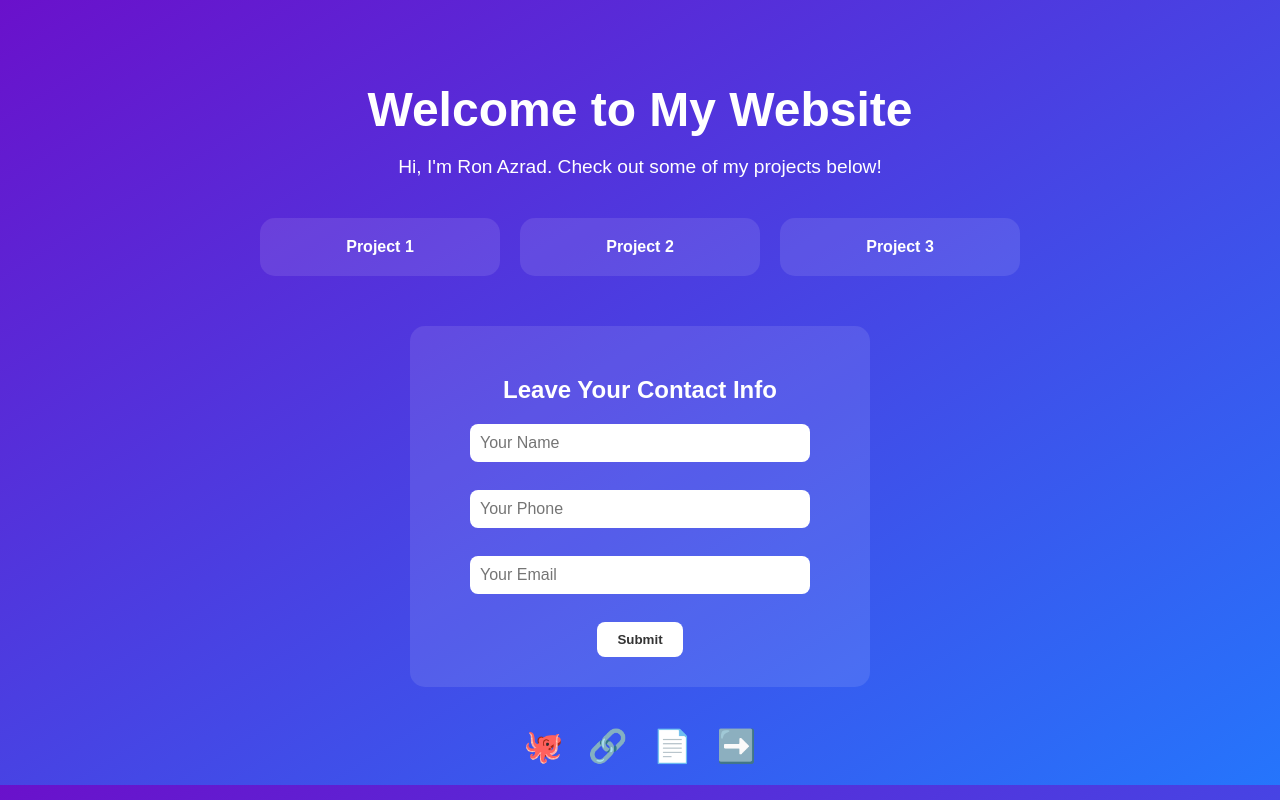
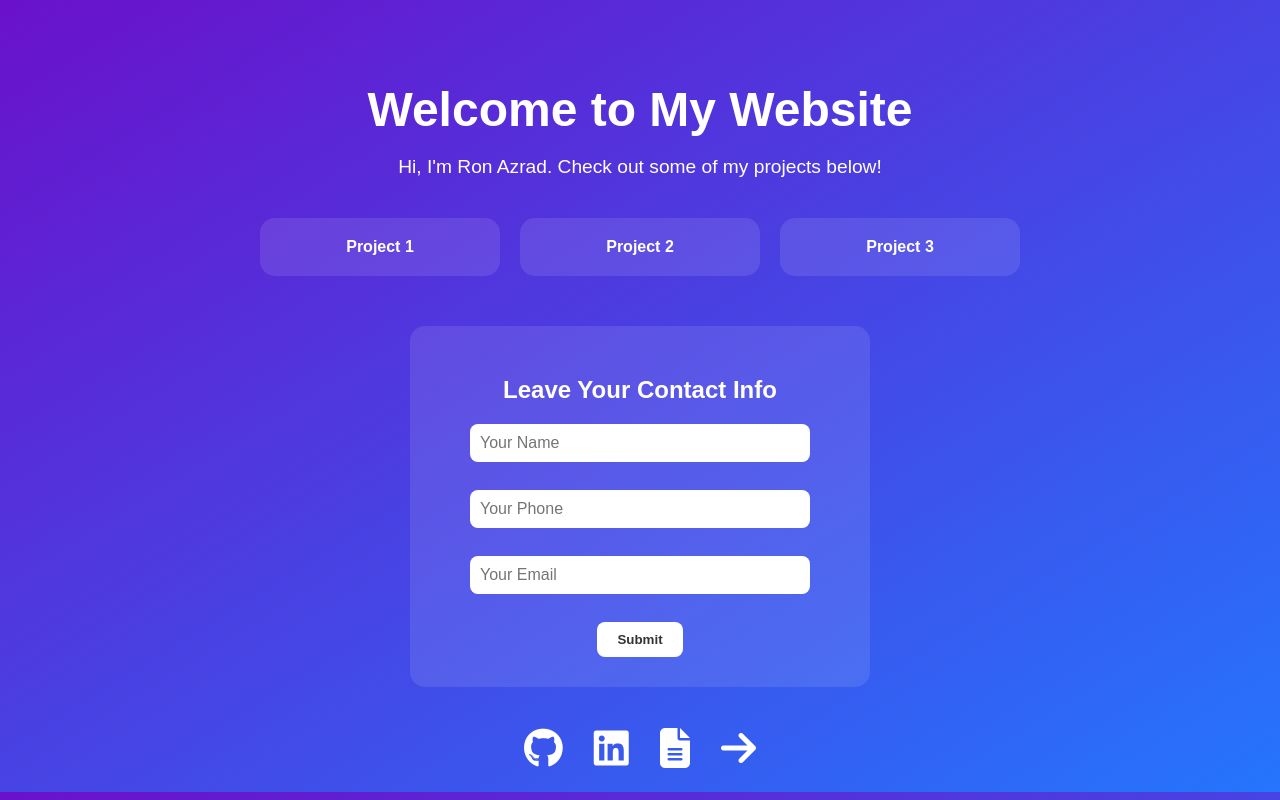
Before and after one commit to ronAzrad2004/Login, a plain HTML site: page index.html in a window 1280 px wide. Drawn offline with Linux system fonts and the light colour scheme.

Commit message:
Update index.html

```diff
--- a/index.html
+++ b/index.html
@@ -4,6 +4,7 @@
   <meta charset="UTF-8" />
   <meta name="viewport" content="width=device-width, initial-scale=1.0"/>
   <title>Welcome to My Website</title>
+  <link rel="stylesheet" href="https://cdnjs.cloudflare.com/ajax/libs/font-awesome/6.4.0/css/all.min.css" />
   <style>
     body {
       margin: 0;
@@ -94,7 +95,8 @@
       margin: 0 10px;
       text-decoration: none;
       color: white;
-      font-size: 2em;
+      font-size: 2.5em;
+      transition: color 0.3s;
     }
 
     .icons a:hover {
@@ -130,10 +132,18 @@
     </div>
 
     <div class="icons">
-      <a href="https://github.com/yourusername" target="_blank" title="GitHub">🐙</a>
-      <a href="https://linkedin.com/in/yourusername" target="_blank" title="LinkedIn">🔗</a>
-      <a href="https://yourgithub.io/cv.pdf" target="_blank" title="CV">📄</a>
-      <a href="https://yourgithub.io/anotherpage.html" target="_blank" title="Projects">➡️</a>
+      <a href="https://github.com/yourusername" target="_blank" title="GitHub">
+        <i class="fab fa-github"></i>
+      </a>
+      <a href="https://linkedin.com/in/yourusername" target="_blank" title="LinkedIn">
+        <i class="fab fa-linkedin"></i>
+      </a>
+      <a href="https://yourgithub.io/cv.pdf" target="_blank" title="CV">
+        <i class="fas fa-file-alt"></i>
+      </a>
+      <a href="https://yourgithub.io/anotherpage.html" target="_blank" title="Projects">
+        <i class="fas fa-arrow-right"></i>
+      </a>
     </div>
   </div>
 </body>
```
